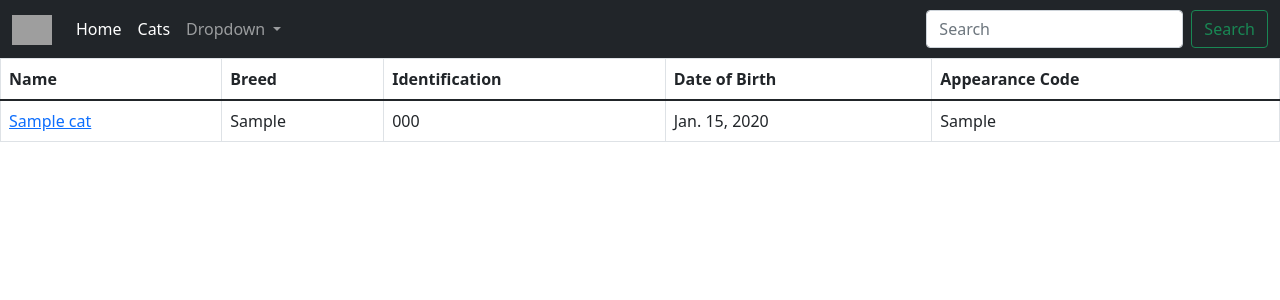
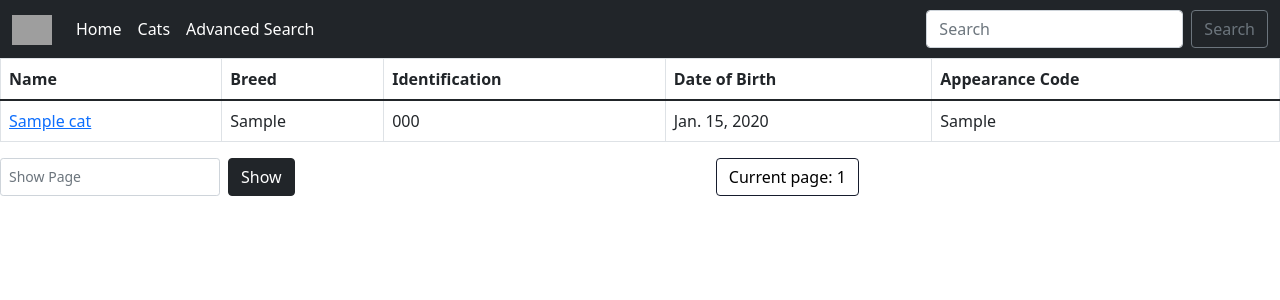
Before and after one commit to xvidaf/catsite, a Django app: page /cats in a window 1280 px wide. Shown: the top 300 px of the page. Run offline with Django 3.2, Linux system fonts and the light colour scheme; tables that the repository leaves empty hold one stand-in row (values such as "Sample post"); grey boxes are pictures that could not be loaded.

Commit message:
Implemented a foundation for the search function. Added a new option to the header for going to the advanced search functionality. Added means to visually move between the paginated cats, added an option to go to a specific page.

```diff
--- a/catapp/urls.py
+++ b/catapp/urls.py
@@ -6,4 +6,6 @@ urlpatterns = [
     path('', views.home, name="home"),
     path('cat/<cat_id>', views.cat, name="cat"),
     path('cats', views.cat_list, name="cats"),
+    path('search_cat', views.search_cat, name="search_cat"),
+    path('advanced_search', views.advanced_search, name="advanced_search"),
 ]
--- a/catapp/views.py
+++ b/catapp/views.py
@@ -1,5 +1,5 @@
 from django.http import Http404
-from django.shortcuts import render
+from django.shortcuts import render, redirect
 from .models import Cat
 # Create your views here.
 
@@ -13,20 +13,39 @@ def cat(request, cat_id):
         single_cat = Cat.objects.get(pk=cat_id)
         return render(request, 'cat.html', {'single_cat': single_cat})
     except Cat.DoesNotExist:
-        raise Http404("Poll does not exist")
+        raise Http404("Cat does not exist")
 
 from django.core.paginator import Paginator, EmptyPage, PageNotAnInteger
 
 def cat_list(request):
     cat_all = Cat.objects.all()
-    page = request.GET.get('page', 1)
-
+    if request.method == "GET":
+        page = request.GET.get('page', 1)
+    if request.method == "POST":
+        page = request.POST.get('page_search')
+        if not page:
+            return redirect(request.META.get('HTTP_REFERER'))
     paginator = Paginator(cat_all, 50)
     try:
         cats = paginator.page(page)
     except PageNotAnInteger:
-        cats = paginator.page(1)
+        #cats = paginator.page(1)
+        return redirect(request.META.get('HTTP_REFERER'))
     except EmptyPage:
         cats = paginator.page(paginator.num_pages)
 
     return render(request, 'cat_list.html', { 'cats': cats })
+
+def search_cat(request):
+    if request.method == "POST":
+        pageSearch = request.POST.get('cat_search')
+        if pageSearch:
+            print(pageSearch)
+            return render(request, 'search_cat.html', {'pageSearch' : pageSearch})
+        else:
+            return redirect(request.META.get('HTTP_REFERER'))
+    else:
+        return redirect(request.META.get('HTTP_REFERER'))
+
+def advanced_search(request):
+    return render(request, 'advanced_search.html', {})
--- a/templates/cat_list.html
+++ b/templates/cat_list.html
@@ -1,4 +1,5 @@
 {% extends 'base.html' %}
+
 
 {% block content %}
 
@@ -25,5 +26,31 @@
       </tbody>
     </table>
 
+    <nav aria-label="Cat navigation">
+
+          <form class="form-inline" method="post" action="{% url 'cats' %}">
+          {% csrf_token %}
+                      <div class="form-group input-group-sm" style="display:inline-flex; float:left; margin-right:0px;">
+      <input class="form-control me-2" type="search" placeholder="Show Page" aria-label="Search" name="page_search" >
+         <div>
+        <button class="btn btn-dark">Show</button></div>
+        </div>
+          </form>
+
+
+  <ul class="nav justify-content-center">
+      {% if cats.has_previous %}
+          <li class="page-item"><a class="page-link" style="background:#161c2d ; color: white" href="?page=1">First</a></li>
+          <li class="page-item"><a class="page-link" style="background:#161c2d ; color: white" href="?page={{ cats.previous_page_number }} ">Previous</a></li>
+      {% endif %}
+  <li class="page-item active" aria-current="page">
+      <span class="page-link" style="background:white ; color: black; border-color: #161c2d">Current page: {{ cats.number }}</span>
+    </li>
+  {% if cats.has_next %}
+    <li class="page-item"><a class="page-link" style="background:#161c2d ; color: white" href="?page={{ cats.next_page_number}} ">Next</a></li>
+      <li class="page-item"><a class="page-link" style="background:#161c2d ; color: white" href="?page={{ cats.paginator.num_pages}} ">Last</a></li>
+  {% endif %}
+  </ul>
+</nav>
 
 {%  endblock %}
--- a/templates/header.html
+++ b/templates/header.html
@@ -14,21 +14,15 @@
         <li class="nav-item">
           <a class="nav-link active" href="{% url 'cats' %}">Cats</a>
         </li>
-        <li class="nav-item dropdown">
-          <a class="nav-link dropdown-toggle" href="#" id="navbarDropdown" role="button" data-bs-toggle="dropdown" aria-expanded="false">
-            Dropdown
-          </a>
-          <ul class="dropdown-menu" aria-labelledby="navbarDropdown">
-            <li><a class="dropdown-item" href="#">Action</a></li>
-            <li><a class="dropdown-item" href="#">Another action</a></li>
-            <li><hr class="dropdown-divider"></li>
-            <li><a class="dropdown-item" href="#">Something else here</a></li>
-          </ul>
+        <li class="nav-item">
+          <a class="nav-link active" href="{% url 'advanced_search' %}">Advanced Search</a>
         </li>
       </ul>
-      <form class="d-flex">
-        <input class="form-control me-2" type="search" placeholder="Search" aria-label="Search">
-        <button class="btn btn-outline-success" type="submit">Search</button>
+      <form class="d-flex", method="post", action="{% url 'search_cat' %}">
+          {% csrf_token %}
+        <input class="form-control me-2" type="search" placeholder="Search" aria-label="Search" name="cat_search">
+        <button class="btn btn-outline-secondary" type="submit">Search</button>
+          <input type="hidden" name="next" value="{{ request.path }}">
       </form>
     </div>
   </div>
```
Also changed, not shown: templates/advanced_search.html (added, +7 -0 lines), templates/search_cat.html (added, +8 -0 lines).
